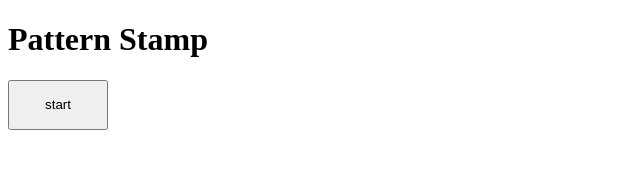
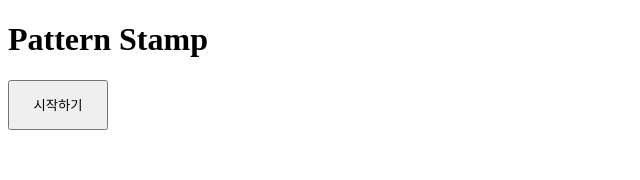
Before and after one commit to bohyeon-n/youngint-lesson, a React app: page / in a window 1280 px wide. Shown: the top 180 px of the page, without its empty margins (0-640 px from the left). Built offline with nearby package versions, Linux system fonts and the light colour scheme.

Commit message:
시작 , 종료 로직 수정 gameState의 상태 명을 before, during, after로 수정함

```diff
--- a/src/pages/MainPage.tsx
+++ b/src/pages/MainPage.tsx
@@ -4,6 +4,7 @@ import { Pattern } from "../components/Pattern";
 import List from "../components/List";
 import { observer, inject } from "mobx-react";
 import Patterns from "../utils/Patterns";
+
 @inject("patternStore")
 @observer
 export default class MainPage extends React.Component {
@@ -19,16 +20,20 @@ export default class MainPage extends React.Component {
         <button
           className={patternStore.gameState}
           onClick={e => {
-            patternStore.gameState === "start"
-              ? (patternStore.gameState = "close")
-              : patternStore.gameState === "close"
-              ? (patternStore.gameState = "restart")
-              : (patternStore.reset(), (patternStore.gameState = "close"));
+            patternStore.gameState === "before"
+              ? (patternStore.gameState = "during")
+              : patternStore.gameState === "during"
+              ? (patternStore.gameState = "after")
+              : (patternStore.reset(), (patternStore.gameState = "during"));
           }}
         >
-          {patternStore.gameState}
+          {patternStore.gameState === "before"
+            ? "시작하기"
+            : patternStore.gameState === "during"
+            ? "종료하기"
+            : "다시하기"}
         </button>
-        {patternStore.gameState === "close" && (
+        {patternStore.gameState === "during" && (
           <div>
             <p>
               패턴을 선택하고 모양과 숫자를 입력해주세요. <br />
@@ -62,7 +67,7 @@ export default class MainPage extends React.Component {
               </div>
             ) : null}
 
-            {patternStore.gameState === "restart" &&
+            {patternStore.gameState === "after" &&
               !patternStore.firstSubmit &&
               "출력된 패턴이 없습니다."}
           </div>
--- a/src/stores/PatternStore.ts
+++ b/src/stores/PatternStore.ts
@@ -19,7 +19,7 @@ class PatternStore {
   @observable submitNumber: string | number;
   @observable submitPattern: string;
   @observable submitShape: string;
-  @observable gameState: string = "start";
+  @observable gameState: string = "before";
 
   @action reset() {
     this.pattern = "triangle";
```
